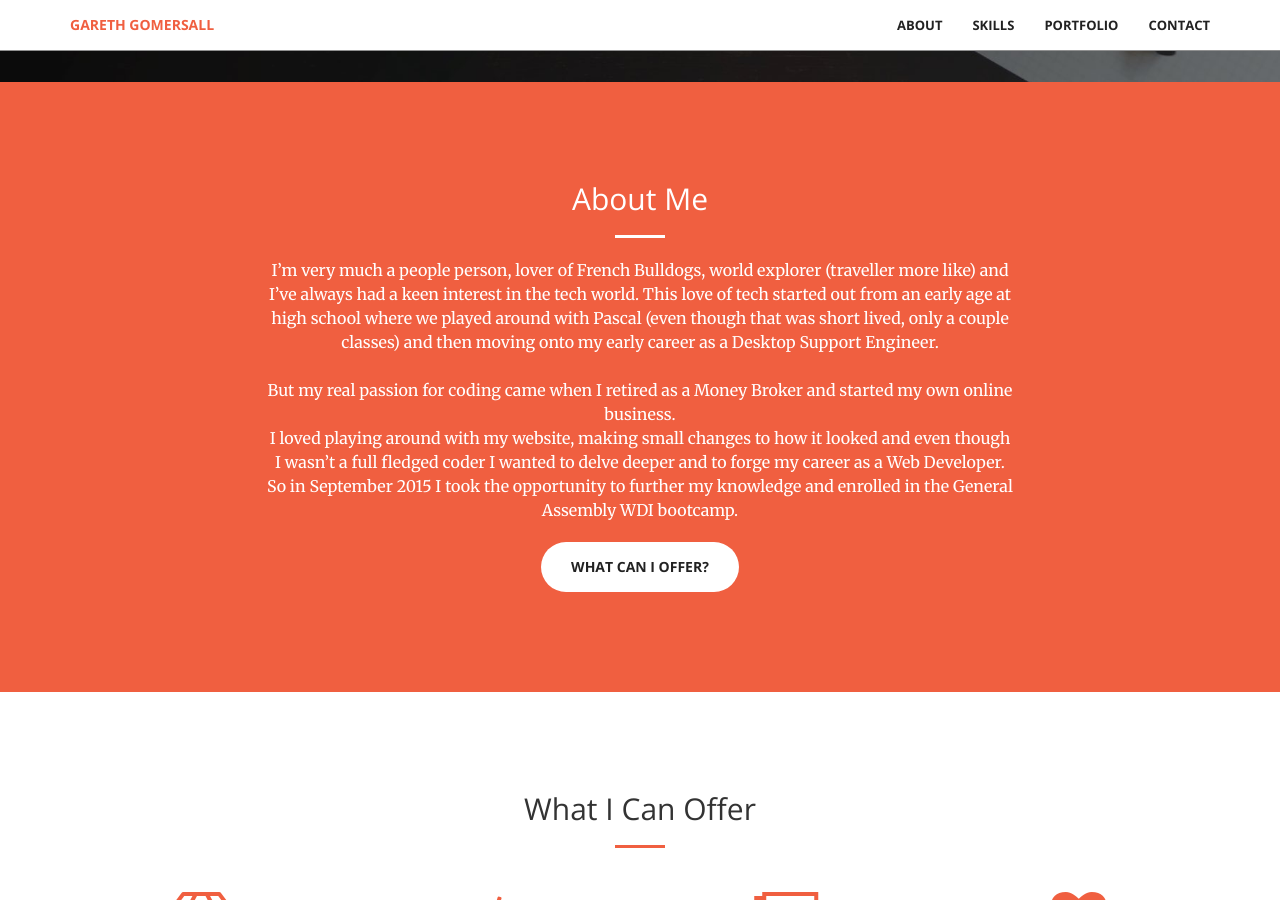
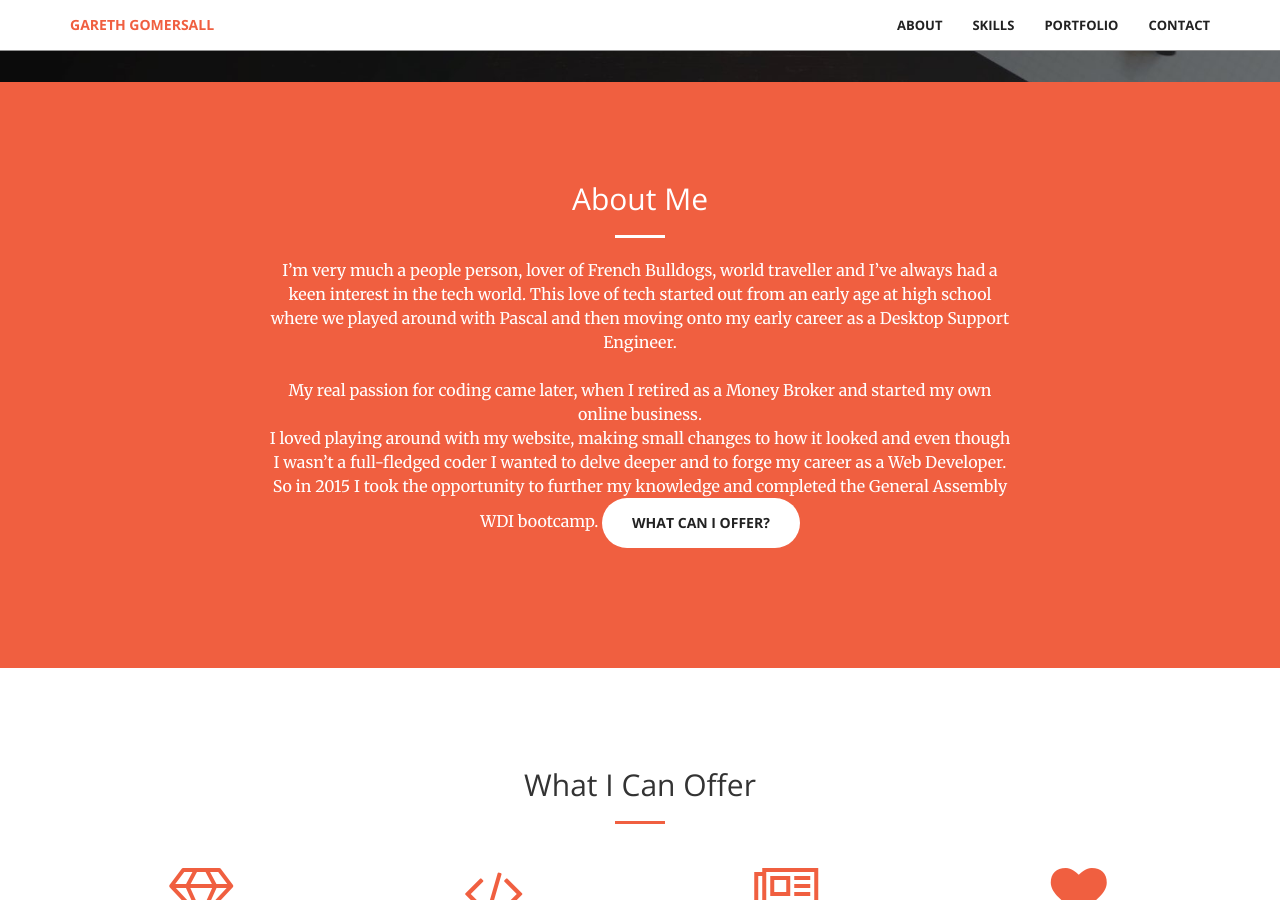
Before and after one commit to ggomersall/ggomersall.github.io, a Jekyll site: the page built from index.html, in a window 1280 px wide and 900 px high, scrolled down 818 px. Built offline with Jekyll 4.4.1, drawn with Linux system fonts in a browser that asks for light colours.

Commit message:
updated about me

```diff
--- a/_includes/call-to-action.html
+++ b/_includes/call-to-action.html
@@ -5,12 +5,12 @@
                 <h2 class="section-heading">About Me</h2>
                 <hr class="light">
                 <p>
-                I’m very much a people person, lover of French Bulldogs, world explorer (traveller more like) and I’ve always had a keen interest in the tech world. This love of tech started out from an early age at high school where we played around with Pascal (even though that was short lived, only a couple classes) and then moving onto my early career as a Desktop Support Engineer.
+                  I’m very much a people person, lover of French Bulldogs, world traveller and I’ve always had a keen interest in the tech world. This love of tech started out from an early age at high school where we played around with Pascal and then moving onto my early career as a Desktop Support Engineer.
                 <br>
                 <br>
-                But my real passion for coding came when I retired as a Money Broker and started my own online business.
+                  My real passion for coding came later, when I retired as a Money Broker and started my own online business.
                 <br>
-                I loved playing around with my website, making small changes to how it looked and even though I wasn’t a full fledged coder I wanted to delve deeper and to forge my career as a Web Developer. So in September 2015 I took the opportunity to further my knowledge and enrolled in the General Assembly WDI bootcamp. </p>
+                  I loved playing around with my website, making small changes to how it looked and even though I wasn’t a full-fledged coder I wanted to delve deeper and to forge my career as a Web Developer. So in 2015 I took the opportunity to further my knowledge and completed the General Assembly WDI bootcamp.
                 <a href="#services" class="btn btn-default btn-xl page-scroll">What Can I Offer?</a>
             </div>
         </div>
```
